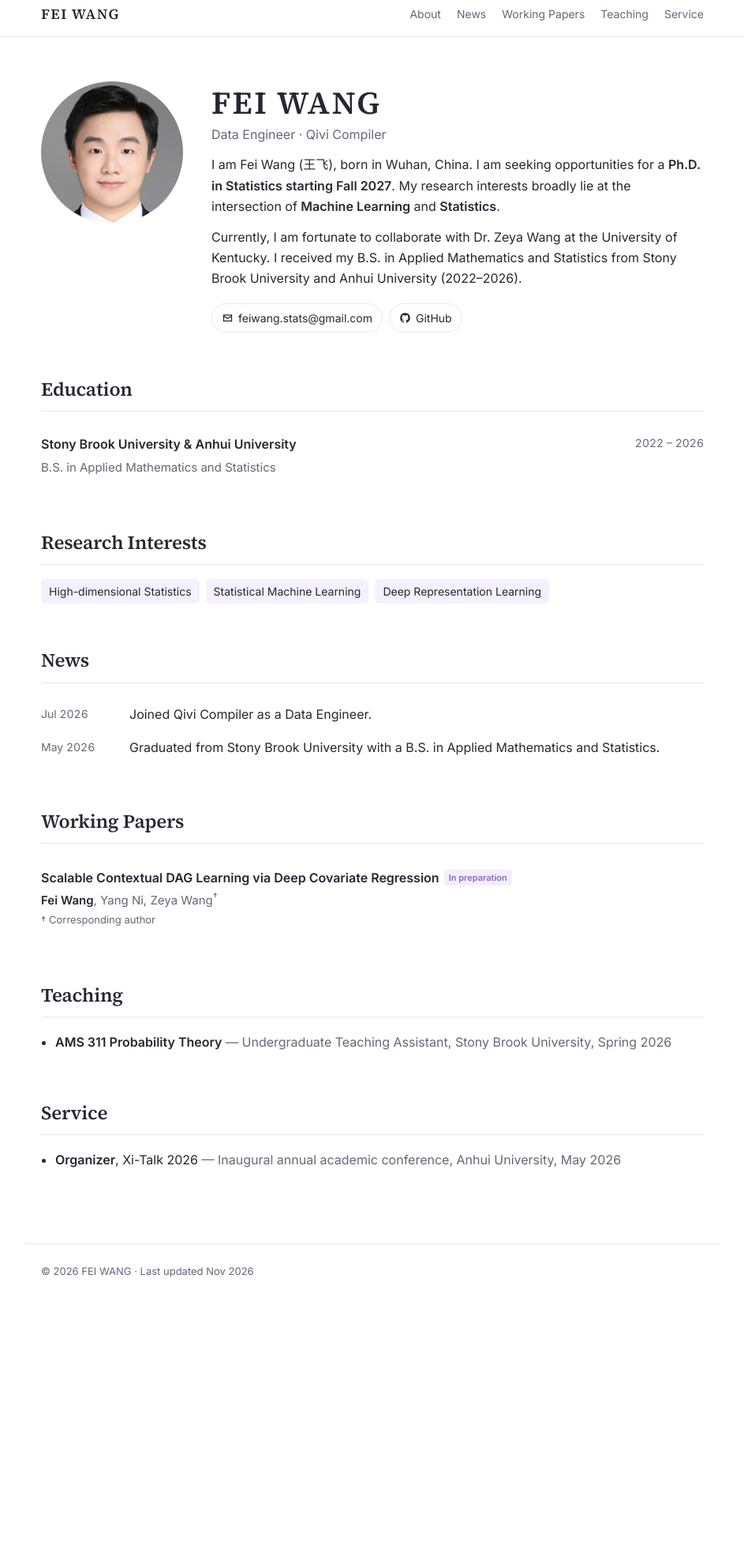
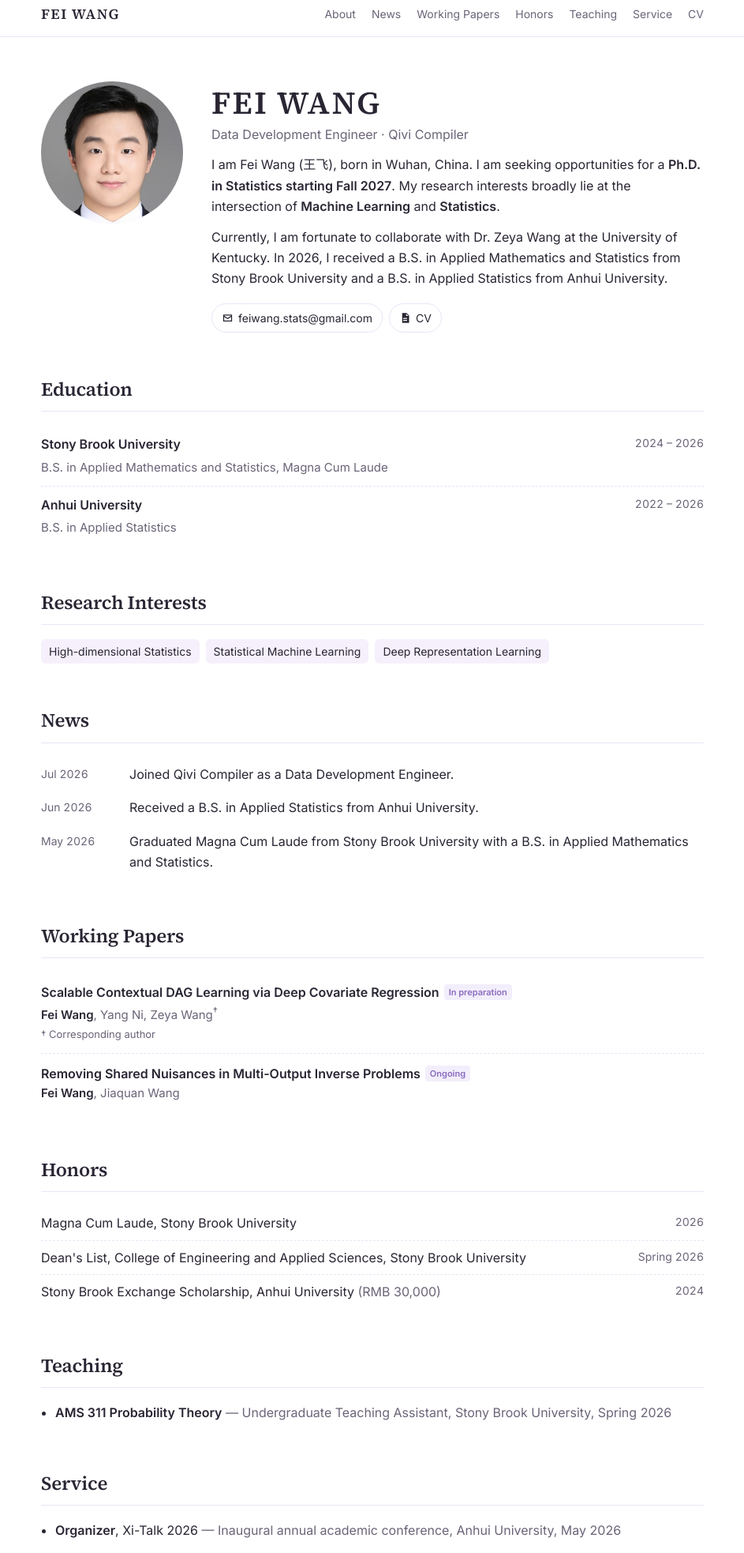
Before and after one commit to Fei-Stat/Fei-Stat.github.io, a plain HTML site: page index.html in a window 1280 px wide. Shown: the part 10-1976 px from the top of the page at 79% size, without its empty margins (168-1111 px from the left). Before the commit the page ends 1670 px from the top, so only its background shows below. Drawn offline with Linux system fonts and the light colour scheme.

Commit message:
Update index.html

```diff
--- a/index.html
+++ b/index.html
@@ -34,8 +34,6 @@
   .links { display: flex; gap: 20px; align-items: center; font-size: 14px; }
   .links a { color: var(--muted); }
   .links a:hover { color: var(--text); text-decoration: none; }
-  #theme { background: none; border: 1px solid var(--line); color: var(--muted); border-radius: 6px;
-    width: 32px; height: 32px; cursor: pointer; font-size: 15px; }
   @media (max-width: 640px) { .links a { display: none; } }
 
   main { max-width: 880px; margin: 0 auto; padding: 0 20px 80px; }
@@ -76,31 +74,21 @@
   .news time { color: var(--muted); font-size: 14px; font-variant-numeric: tabular-nums; padding-top: 1px; }
 
   /* publications */
-  .pub-filter { display: flex; gap: 8px; margin-bottom: 14px; }
-  .pub-filter button { font: 500 13px Inter, sans-serif; padding: 5px 12px; border-radius: 999px; cursor: pointer;
-    border: 1px solid var(--line); background: var(--surface); color: var(--muted); }
-  .pub-filter button[aria-pressed="true"] { background: var(--accent); border-color: var(--accent); color: #fff; }
-  .year { font-weight: 600; color: var(--muted); font-size: 14px; margin: 18px 0 4px; }
   .pub { padding: 12px 0; border-bottom: 1px dashed var(--line); }
   .pub:last-child { border-bottom: 0; }
   .pub-title { font-weight: 600; }
   .pub-authors { font-size: 15px; color: var(--muted); }
   .pub-authors .me { color: var(--text); font-weight: 600; }
   .pub-note { font-size: 13px; color: var(--muted); margin-top: 2px; }
-  .pub-venue { font-size: 15px; font-style: italic; }
-  .pub-links { display: flex; flex-wrap: wrap; gap: 6px; margin-top: 6px; }
-  .pub-links a { font-size: 12px; font-weight: 500; padding: 2px 8px; border: 1px solid var(--line);
-    border-radius: 4px; color: var(--muted); }
-  .pub-links a:hover { color: var(--accent); border-color: var(--accent); text-decoration: none; }
   .badge { display: inline-block; font-size: 11px; font-weight: 600; color: var(--accent);
     background: var(--accent-soft); border-radius: 4px; padding: 1px 6px; margin-left: 6px; vertical-align: 2px; }
 
-  /* cards */
-  .cards { display: grid; grid-template-columns: repeat(auto-fill, minmax(250px, 1fr)); gap: 14px; }
-  .card { background: var(--surface); border: 1px solid var(--line); border-radius: 10px; padding: 16px 18px; }
-  .card h3 { margin: 0 0 4px; font-size: 16px; }
-  .card p { margin: 0 0 10px; font-size: 14px; color: var(--muted); }
-  .card .meta { font-size: 13px; color: var(--muted); }
+  /* honors */
+  .honors { list-style: none; margin: 0; padding: 0; }
+  .honors li { display: grid; grid-template-columns: 1fr auto; gap: 16px; padding: 8px 0; border-bottom: 1px dashed var(--line); }
+  .honors li:last-child { border-bottom: 0; }
+  .honors .muted { color: var(--muted); }
+  .honors time { color: var(--muted); font-size: 14px; font-variant-numeric: tabular-nums; }
 
   .list { margin: 0; padding-left: 18px; }
   .list li { margin: 4px 0; }
@@ -119,8 +107,10 @@
       <a href="#about">About</a>
       <a href="#news">News</a>
       <a href="#papers">Working Papers</a>
+      <a href="#honors">Honors</a>
       <a href="#teaching">Teaching</a>
       <a href="#service">Service</a>
+      <a href="CV.pdf">CV</a>
     </div>
   </div>
 </nav>
@@ -131,7 +121,7 @@
     <img class="avatar" src="photo.jpg" alt="Photo of Fei Wang">
     <div>
       <h1>FEI WANG</h1>
-      <p class="role">Data Engineer · Qivi Compiler</p>
+      <p class="role">Data Development Engineer · Qivi Compiler</p>
       <p>
         I am Fei Wang (王飞), born in Wuhan, China. I am seeking opportunities for a
         <strong>Ph.D. in Statistics starting Fall 2027</strong>.
@@ -140,12 +130,12 @@
       </p>
       <p>
         Currently, I am fortunate to collaborate with Dr. Zeya Wang at the University of Kentucky.
-        I received my B.S. in Applied Mathematics and Statistics from
-        Stony Brook University and Anhui University (2022–2026).
+        In 2026, I received a B.S. in Applied Mathematics and Statistics from Stony Brook University
+        and a B.S. in Applied Statistics from Anhui University.
       </p>
       <div class="social">
         <a href="mailto:feiwang.stats@gmail.com"><svg viewBox="0 0 24 24"><path d="M3 5h18v14H3V5zm2 2v.5l7 4.5 7-4.5V7H5zm14 2.8-7 4.4-7-4.4V17h14V9.8z"/></svg>feiwang.stats@gmail.com</a>
-        <a href="https://github.com/Fei-Stat"><svg viewBox="0 0 24 24"><path d="M12 2a10 10 0 0 0-3.2 19.5c.5.1.7-.2.7-.5v-1.7c-2.8.6-3.4-1.3-3.4-1.3-.4-1.2-1.1-1.5-1.1-1.5-.9-.6.1-.6.1-.6 1 .1 1.5 1 1.5 1 .9 1.5 2.3 1.1 2.9.8.1-.6.3-1.1.6-1.3-2.2-.3-4.6-1.1-4.6-5 0-1.1.4-2 1-2.7-.1-.3-.4-1.3.1-2.7 0 0 .8-.3 2.8 1a9.6 9.6 0 0 1 5 0c1.9-1.3 2.8-1 2.8-1 .5 1.4.2 2.4.1 2.7.6.7 1 1.6 1 2.7 0 3.9-2.3 4.7-4.6 5 .4.3.7.9.7 1.9V21c0 .3.2.6.7.5A10 10 0 0 0 12 2z"/></svg>GitHub</a>
+        <a href="CV.pdf"><svg viewBox="0 0 24 24"><path d="M6 2h9l5 5v15H6V2zm8 1.5V8h4.5L14 3.5zM8 12v2h8v-2H8zm0 4v2h8v-2H8z"/></svg>CV</a>
       </div>
     </div>
   </section>
@@ -154,9 +144,14 @@
     <h2>Education</h2>
     <ul class="edu">
       <li>
-        <span class="school">Stony Brook University &amp; Anhui University</span>
+        <span class="school">Stony Brook University</span>
+        <time>2024 – 2026</time>
+        <span class="deg">B.S. in Applied Mathematics and Statistics, Magna Cum Laude</span>
+      </li>
+      <li>
+        <span class="school">Anhui University</span>
         <time>2022 – 2026</time>
-        <span class="deg">B.S. in Applied Mathematics and Statistics</span>
+        <span class="deg">B.S. in Applied Statistics</span>
       </li>
     </ul>
   </section>
@@ -174,12 +169,13 @@
   <section id="news">
     <h2>News</h2>
     <ul class="news">
-      <li><time>Jul 2026</time><span>Joined Qivi Compiler as a Data Engineer.</span></li>
-      <li><time>May 2026</time><span>Graduated from Stony Brook University with a B.S. in Applied Mathematics and Statistics.</span></li>
+      <li><time>Jul 2026</time><span>Joined Qivi Compiler as a Data Development Engineer.</span></li>
+      <li><time>Jun 2026</time><span>Received a B.S. in Applied Statistics from Anhui University.</span></li>
+      <li><time>May 2026</time><span>Graduated Magna Cum Laude from Stony Brook University with a B.S. in Applied Mathematics and Statistics.</span></li>
     </ul>
   </section>
 
-  <!-- ============ PUBLICATIONS ============ -->
+  <!-- ============ WORKING PAPERS ============ -->
   <section id="papers">
     <h2>Working Papers</h2>
     <div class="pub">
@@ -187,8 +183,21 @@
       <div class="pub-authors"><span class="me">Fei Wang</span>, Yang Ni, Zeya Wang<sup>†</sup></div>
       <div class="pub-note">† Corresponding author</div>
     </div>
+    <div class="pub">
+      <div class="pub-title">Removing Shared Nuisances in Multi-Output Inverse Problems<span class="badge">Ongoing</span></div>
+      <div class="pub-authors"><span class="me">Fei Wang</span>, Jiaquan Wang</div>
+    </div>
   </section>
 
+  <!-- ============ HONORS ============ -->
+  <section id="honors">
+    <h2>Honors</h2>
+    <ul class="honors">
+      <li><span>Magna Cum Laude, Stony Brook University</span><time>2026</time></li>
+      <li><span>Dean's List, College of Engineering and Applied Sciences, Stony Brook University</span><time>Spring 2026</time></li>
+      <li><span>Stony Brook Exchange Scholarship, Anhui University <span class="muted">(RMB 30,000)</span></span><time>2024</time></li>
+    </ul>
+  </section>
 
   <!-- ============ TEACHING ============ -->
   <section id="teaching">
@@ -212,7 +221,6 @@
 
 <script>
   document.getElementById('yr').textContent = new Date().getFullYear();
-
 </script>
 </body>
 </html>
```
